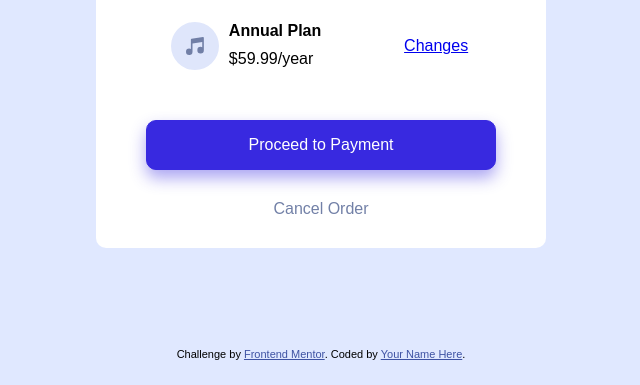
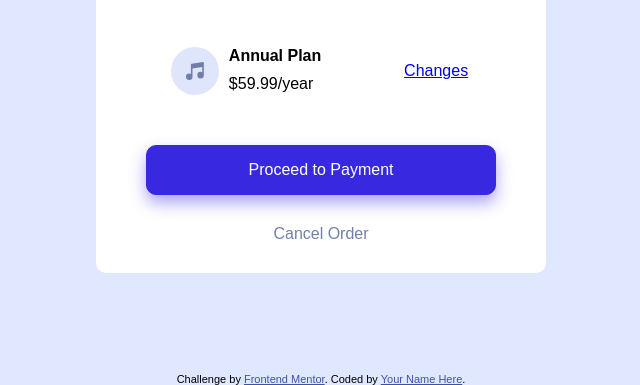
Before and after one commit to vitu6569/palm.git.io, a plain HTML site: page order-summary-component-main/index.html in a window 1280 px wide. Shown: the part 476-861 px from the top of the page, without its empty margins (319-959 px from the left). Before the commit the page ends 836 px from the top, so only its background shows below. Drawn offline with Linux system fonts and the light colour scheme.

Commit message:
Update style.css

```diff
--- a/order-summary-component-main/style.css
+++ b/order-summary-component-main/style.css
@@ -40,7 +40,7 @@ p {
 }
 
 .grid-container {
-    margin-top: 25px;
+    margin-top: 50px;
     display: grid;
     gap: 5px;
 }
@@ -83,6 +83,7 @@ button {
     border-radius: 10px;
     margin-top: 50px;
     margin-left: 50px;
+    margin-right: 50px;
     padding: 15px;
     width: 350px;
     background-color: hsl(245, 75%, 52%);
```
